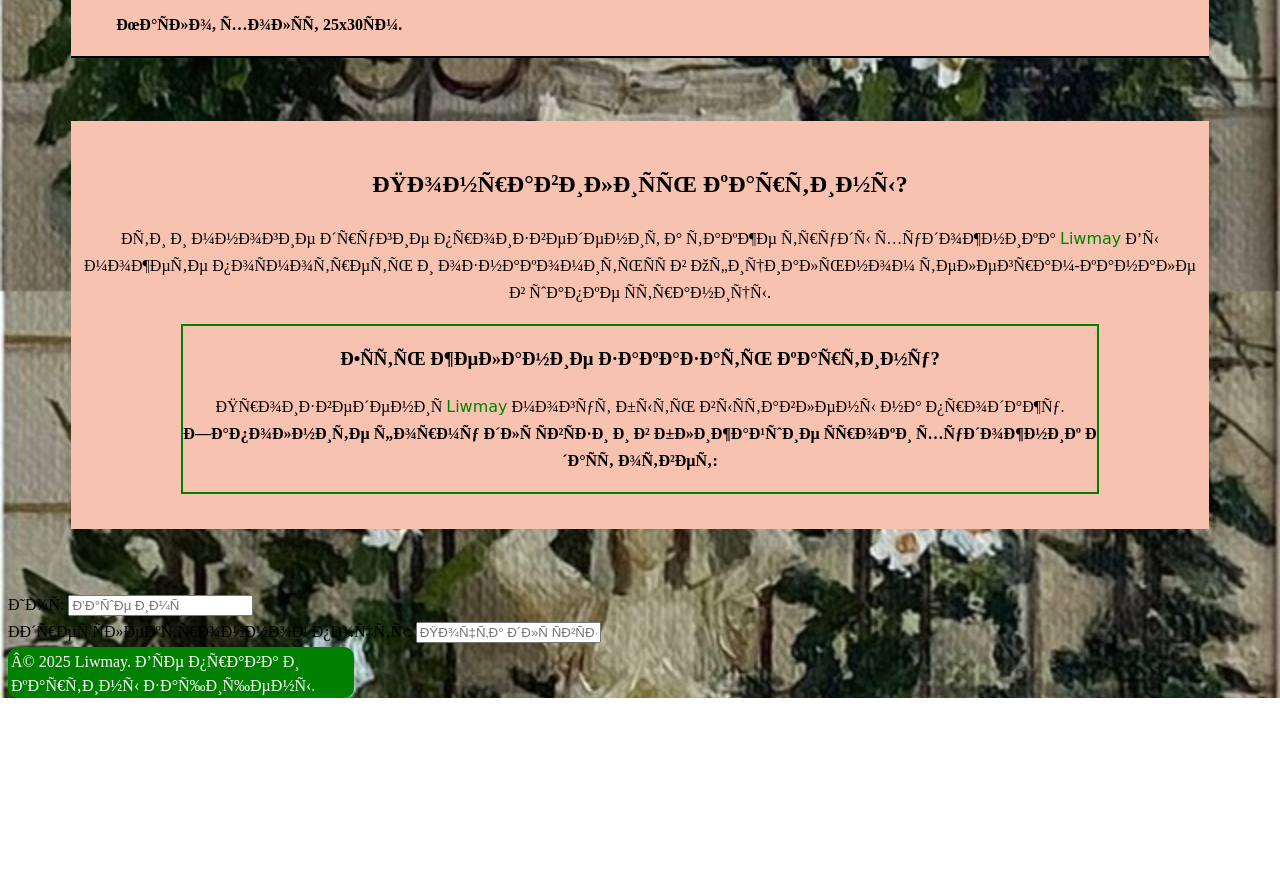
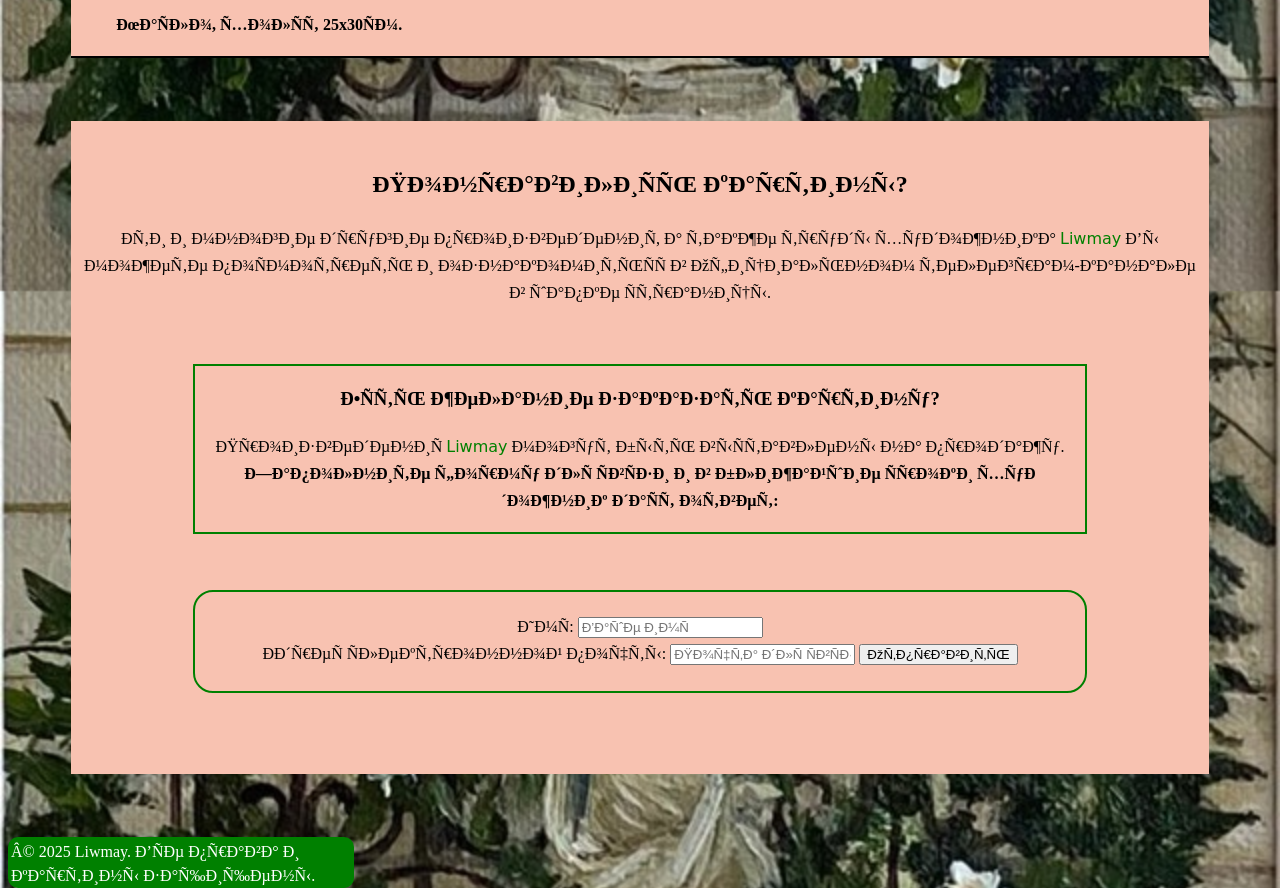
Before and after one commit to Danomuld/Liwmay, a plain HTML site: page index.html in a window 1280 px wide. Shown: the part 4829-5717 px from the top of the page. Before the commit the page ends 5527 px from the top, so only its background shows below. Drawn offline with Linux system fonts and the light colour scheme; a web font is replaced by a local one.

Commit message:
"попытка дофига"

```diff
--- a/index.html
+++ b/index.html
@@ -86,18 +86,19 @@
       <h3>Есть желание заказать картину?</h3>
      <p>Произведения <span id="liwmay">Liwmay</span> могут быть выставлены на продажу. <br> <span style="font-weight: 600;">Заполните форму для связи и в ближайшие сроки художник даст ответ:</span></p>
     </div>
-  </div>
-    <footer>
+    <div class="connection">
      <form method="post" action="">
       <label for="name">Имя:</label>
       <input type="text" id="name" placeholder="Ваше имя" required><br>
       <label for="email">Адрес электронной почты:</label>
       <input type="email" id="email" placeholder="Почта для связи" required>
-
+      <button type="submit">Отправить</button>
      </form>
+    </div>
+  </div>
+    <footer class="prava">
+    © 2025 Liwmay. Все права и картины защищены.
     </footer>
-  <div class="prava">
-    © 2025 Liwmay. Все права и картины защищены.
   </div>
 </body>
     </head>
--- a/style.css
+++ b/style.css
@@ -158,7 +158,6 @@ hr {
 .contacts {
     background-color: rgb(248, 194, 177);
     margin: 5%;
-    height: ;
     padding: 25px 10px;
 }
 .contacts h2 {
@@ -173,11 +172,17 @@ hr {
 }
 .card {
     border: 2px solid green;
-    margin: 10px 100px;
-    height: ;
+    margin: 5% 10%;
 }
 .card h3 {
     text-align: center;
+}
+.connection {
+    border: 2px solid green;
+    border-radius: 20px;
+    text-align: center;
+    margin: 5% 10%;
+    padding: 2%;
 }
 .prava {
     display: inline-block;
```
